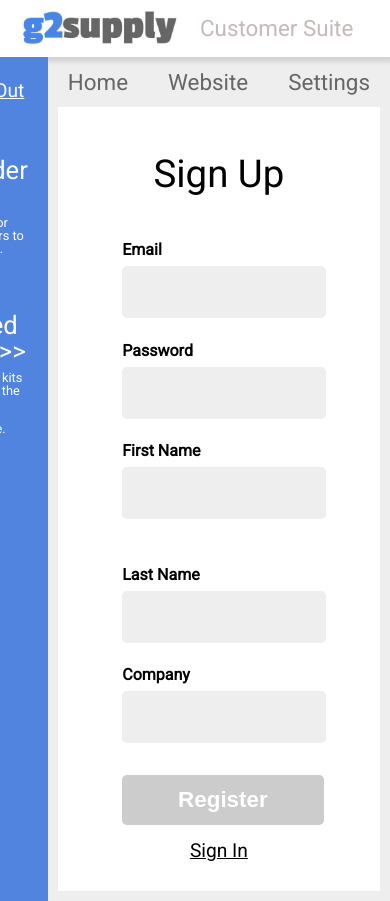
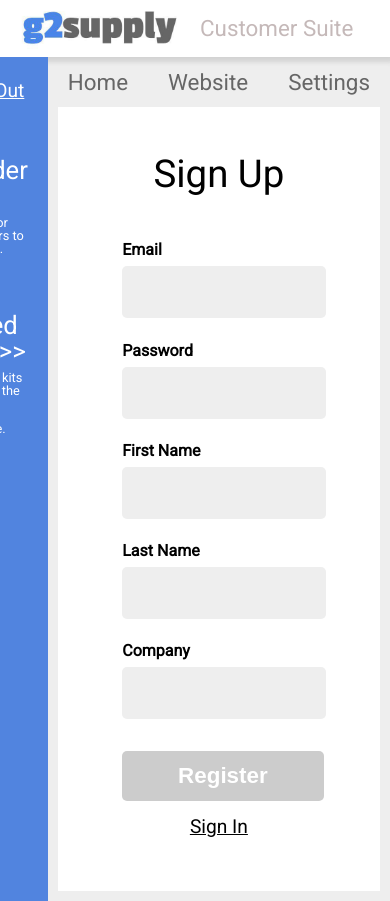
Before and after one commit to G2-Supply/G2-Kit-Builder, a React (Create React App) app: page / in a window 390 px wide. Built offline with nearby package versions, Linux system fonts and the light colour scheme.

Commit message:
Made one last responsive styling change to SignUp component.

```diff
--- a/src/components/SignUp/SignUp.scss
+++ b/src/components/SignUp/SignUp.scss
@@ -61,6 +61,13 @@
                     padding-right: -1rem;
                 }
 
+            }
+
+            #last-name {
+
+                @media (max-width: 800px) {
+                    margin-top: 0rem;
+                }
             }
         }
 
```
